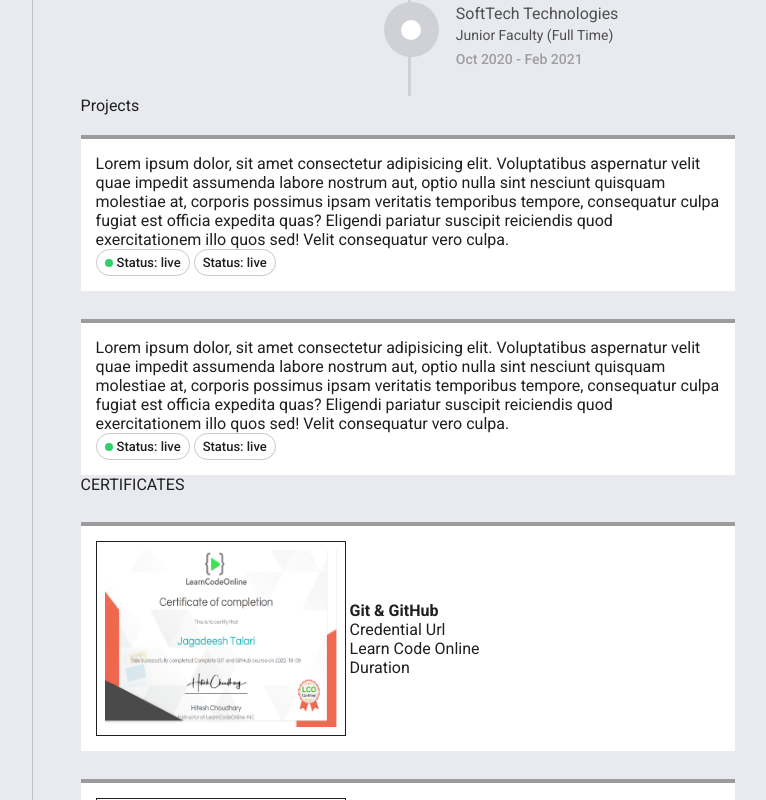
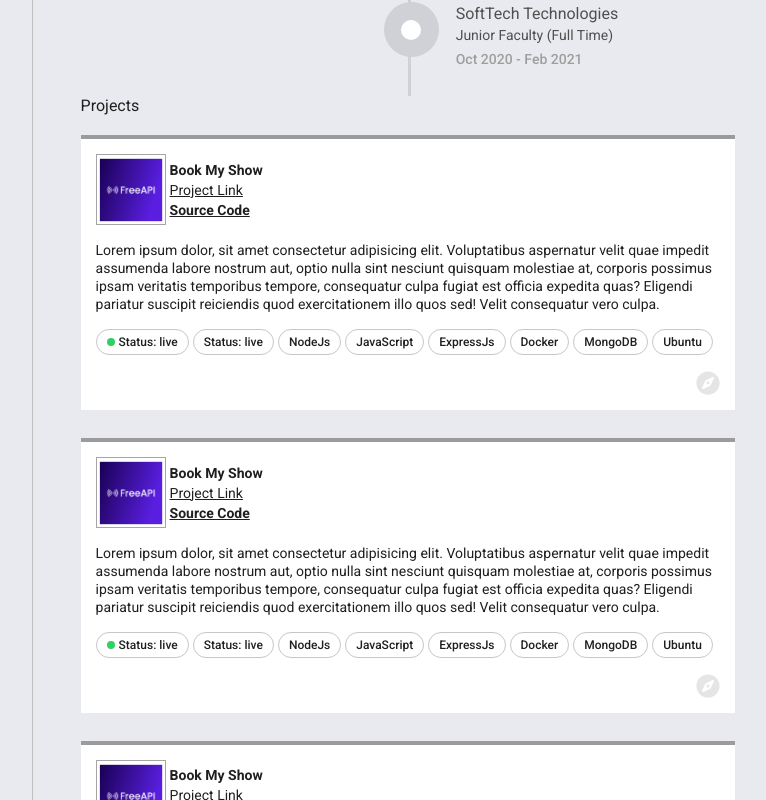
Before and after one commit to JagadeeshTalari/NewPortfolio_V2, a React (Vite) app: page / in a window 1280 px wide. Shown: the part 1160-1960 px from the top of the page, without its empty margins (434-1200 px from the left). Built offline with nearby package versions, Linux system fonts and the light colour scheme.

Commit message:
Projects section updated v1

```diff
--- a/src/App.css
+++ b/src/App.css
@@ -35,7 +35,7 @@ section{
 .aboutDetails{
   border-left: 1px solid #c0c0c0;
   padding-left:3rem;
-  /* width: 67%; */
+  width: 67%;
 }
 
 .sectionHeading {
--- /dev/null
+++ b/src/Components/Projects/Project.jsx
@@ -0,0 +1,40 @@
+import React from 'react'
+import "./Projects.css"
+
+import explore from "../../assets/explore.svg"
+import project1 from "../../assets/project1.png"
+
+
+const Project = () => {
+  return (
+    <div>
+        <div className="project article-box">
+            <div className="projectHeading d-flex">
+                <img className='projectImg' src={project1} alt="" />
+                <div>
+                    <div className="projectName">Book My Show</div>
+                    <a href="" className="projectLink">Project Link</a>
+                    <a href="" className="sourceCode"><b>Source Code</b></a>
+                </div>
+            </div>
+            <p>Lorem ipsum dolor, sit amet consectetur adipisicing elit. Voluptatibus aspernatur velit quae impedit assumenda labore nostrum aut, optio nulla sint nesciunt quisquam molestiae at, corporis possimus ipsam veritatis temporibus tempore, consequatur culpa fugiat est officia expedita quas? Eligendi pariatur suscipit reiciendis quod exercitationem illo quos sed! Velit consequatur vero culpa.</p>
+            <div className='d-flex'>
+              <div className="badge d-flex">
+                <div className='dot activeColor'></div>
+                Status: live
+              </div>
+              <div className="badge">Status: live</div>
+              <div className="badge">NodeJs</div>
+              <div className="badge">JavaScript</div>
+              <div className="badge">ExpressJs</div>
+              <div className="badge">Docker</div>
+              <div className="badge">MongoDB</div>
+              <div className="badge">Ubuntu</div>
+            </div>
+            <img className='explore' style={{height: "24px", opacity: "0.1"}} src={explore} alt="explore"  />
+        </div>
+    </div>
+  )
+}
+
+export default Project
--- a/src/Components/Projects/Projects.css
+++ b/src/Components/Projects/Projects.css
@@ -9,3 +9,43 @@
     flex-direction: column;
     gap: 1.75rem;
 }
+
+/* Project Styling */
+
+.project.article-box{
+    display: flex;
+    flex-direction: column;
+    gap: 1rem;
+    font-size: 14px;
+}
+
+.project.article-box > p{
+    line-height: 18px;
+}
+
+.projectHeading > div{
+    display: flex;
+    flex-direction: column;
+}
+
+.projectImg{
+    width: 70px;
+    /* border:; */
+    border: 0.5px solid #a5a5a5;
+    padding: 1px;
+}
+
+.projectName{
+    font-size: 14px;
+    font-weight: 600;
+}
+
+.projectLink, .sourceCode{
+    text-decoration: underline;
+    font-size: 14px;
+    margin-top: 0.25rem;
+}
+
+.explore{
+    align-self: flex-end;
+}
--- a/src/Components/Projects/Projects.jsx
+++ b/src/Components/Projects/Projects.jsx
@@ -1,12 +1,16 @@
 import React from 'react'
 import "./Projects.css"
+import Project from './Project'
 
 const Projects = () => {
   return (
     <div id='projects' className='projects-section'>
       <div>Projects</div>
       <div className="articles-section">
-        <div className="article-box">
+        <Project/>
+        <Project/>
+        <Project/>
+        {/* <div className="article-box">
           <p>Lorem ipsum dolor, sit amet consectetur adipisicing elit. Voluptatibus aspernatur velit quae impedit assumenda labore nostrum aut, optio nulla sint nesciunt quisquam molestiae at, corporis possimus ipsam veritatis temporibus tempore, consequatur culpa fugiat est officia expedita quas? Eligendi pariatur suscipit reiciendis quod exercitationem illo quos sed! Velit consequatur vero culpa.</p>
           <div className='d-flex'>
             <div className="badge d-flex">
@@ -15,8 +19,8 @@ const Projects = () => {
             </div>
           <div className="badge">Status: live</div>
           </div>
-        </div>
-        <div className="article-box">
+        </div> */}
+        {/* <div className="article-box">
           <p>Lorem ipsum dolor, sit amet consectetur adipisicing elit. Voluptatibus aspernatur velit quae impedit assumenda labore nostrum aut, optio nulla sint nesciunt quisquam molestiae at, corporis possimus ipsam veritatis temporibus tempore, consequatur culpa fugiat est officia expedita quas? Eligendi pariatur suscipit reiciendis quod exercitationem illo quos sed! Velit consequatur vero culpa.</p>
           <div className='d-flex'>
             <div className="badge d-flex">
@@ -24,8 +28,24 @@ const Projects = () => {
               Status: live
             </div>
           <div className="badge">Status: live</div>
+          <div className="badge">NodeJs</div>
+          <div className="badge">JavaScript</div>
+          <div className="badge">ExpressJs</div>
+          <div className="badge">Docker</div>
+          <div className="badge">MongoDB</div>
+          <div className="badge">Ubuntu</div>
+          <div className="badge">DigitalOcean</div>
+          <div className="badge">Open source software</div>
+          <div className="badge">ReactJs</div>
+          <div className="badge">NodeJS</div>
+          <div className="badge">Firebase</div>
+          <div className="badge">FireStore</div>
+          <div className="badge">TailwindCSS</div>
+          <div className="badge">Jest</div>
           </div>
+
         </div>
+        */}
       </div>
     </div>
   )
--- a/src/index.css
+++ b/src/index.css
@@ -30,12 +30,13 @@ a {
   background-color: #fff;
   border-top: 4px solid #9b9b9b;
   padding: 15px;
+  gap: 1.5rem;
 }
 
 .badge{
   border: 1px solid #c7c7c7;
-  font-size: 13px;
+  font-size: 12px;
   font-weight: 500;
-  padding: 5px 8px;
+  padding: 5px 10px;
   border-radius: 15px;
 }
```
Also changed, not shown: src/assets/explore.svg (added), src/assets/project1.png (added).
